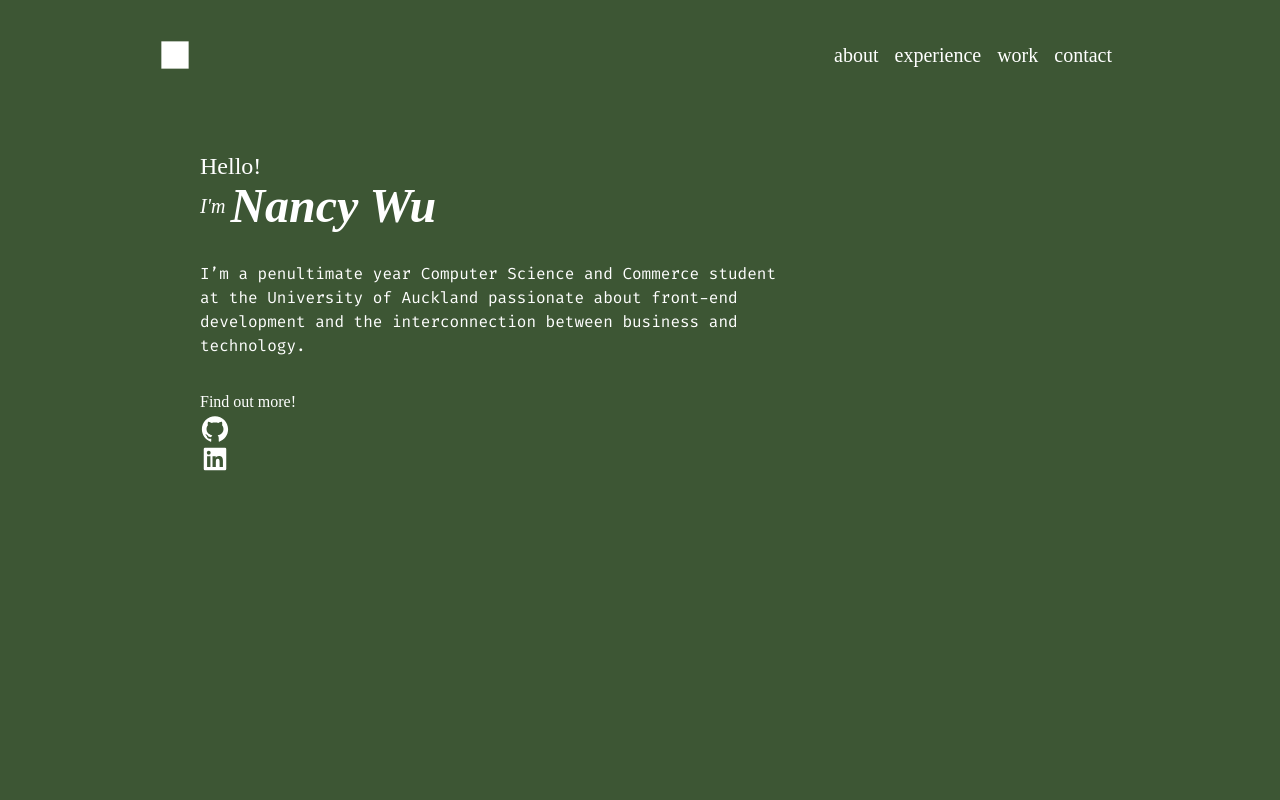
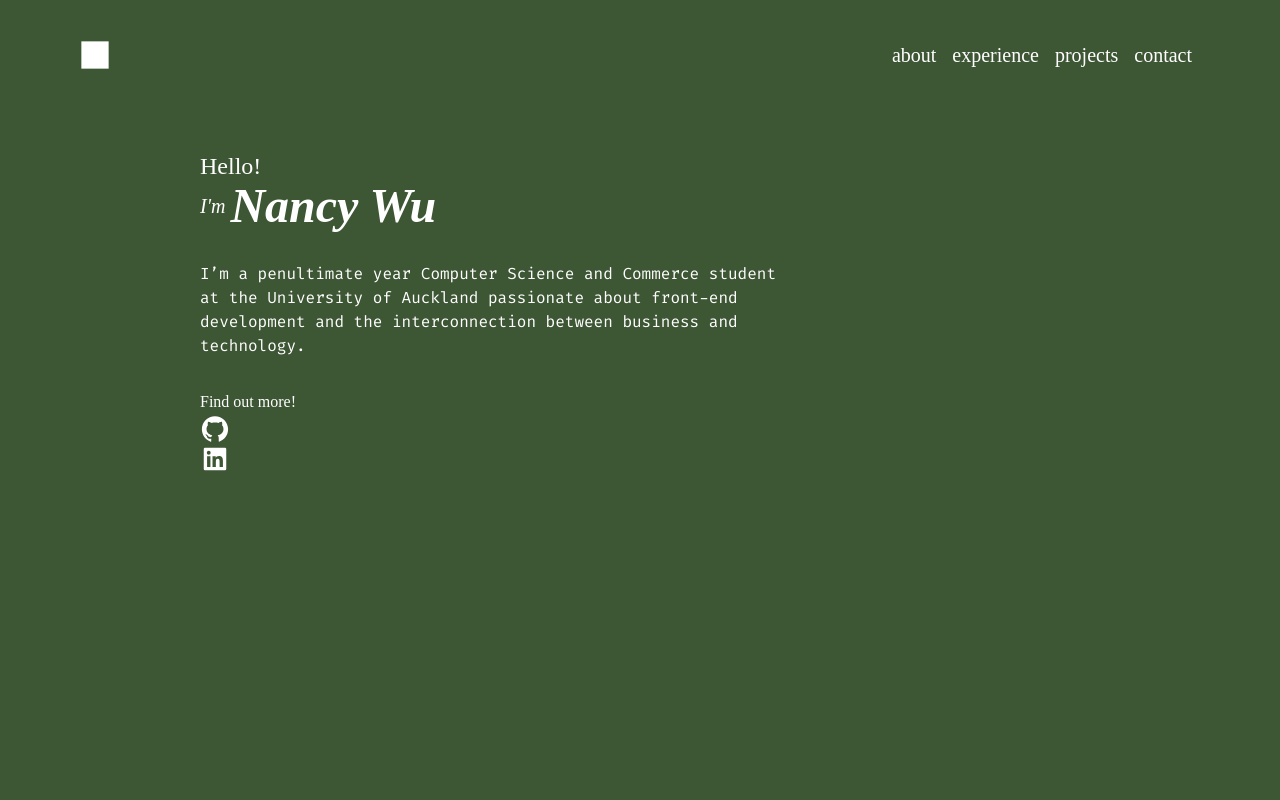
Before and after one commit to nancywu45/nancywu.co.nz, a React (Create React App) app: page / in a window 1280 px wide. Shown: the top 800 px of the page. Built offline with nearby package versions, Linux system fonts and the light colour scheme.

Commit message:
add react router

```diff
--- a/package.json
+++ b/package.json
@@ -12,6 +12,7 @@
     "react": "^18.2.0",
     "react-dom": "^18.2.0",
     "react-icons": "^4.10.1",
+    "react-router-dom": "^6.14.1",
     "react-scripts": "5.0.1",
     "web-vitals": "^2.1.4"
   },
--- /dev/null
+++ b/src/App.js
@@ -0,0 +1,27 @@
+import React from "react";
+import Nav from "./components/Nav";
+import Home from "./pages/Home";
+import About from "./pages/About";
+import Experience from "./pages/Experience";
+import Projects from "./pages/Projects";
+import Contact from "./pages/Contact";
+import { Route, Routes } from "react-router-dom";
+
+function App() {
+  return (
+    <div>
+      <Nav />
+      <div className="container">
+        <Routes>
+          <Route path="/" element={<Home />} />
+          <Route path="/about" element={<About />} />
+          <Route path="/experience" element={<Experience />} />
+          <Route path="/projects" element={<Projects />} />
+          <Route path="/contact" element={<Contact />} />
+        </Routes>
+      </div>
+    </div>
+  );
+}
+
+export default App;
--- a/src/components/Nav.js
+++ b/src/components/Nav.js
@@ -1,30 +1,56 @@
 import React from "react";
+import { Link, useMatch, useResolvedPath } from "react-router-dom";
 import { GiPlainSquare } from "react-icons/gi";
 
 const Nav = () => {
   return (
-    <div className="bg-green px-10 md:px-20 lg:px-40">
+    <div className="bg-green px-10 md:px-20 lg:px-30 sticky top-0">
       <nav className="py-10 text-primary font-main text-xl flex justify-between">
-        <a href="#">
+        <Link to="/">
           <GiPlainSquare className="text-3xl justify-start cursor-pointer" />
-        </a>
+        </Link>
         <ul className="flex items-center">
-          <li className="px-2 hover:underline underline-offset-4">
-            <a href="#">about</a>
-          </li>
-          <li className="px-2 hover:underline underline-offset-4">
-            <a href="#">experience</a>
-          </li>
-          <li className="px-2 hover:underline underline-offset-4">
-            <a href="#">work</a>
-          </li>
-          <li className="px-2 hover:underline underline-offset-4">
-            <a href="#">contact</a>
-          </li>
+          <CustomLink
+            className="px-2 hover:underline underline-offset-4 active:underline"
+            to="./about"
+          >
+            about
+          </CustomLink>
+          <CustomLink
+            className="px-2 hover:underline underline-offset-4 active:underline"
+            to="./experience"
+          >
+            experience
+          </CustomLink>
+          <CustomLink
+            className="px-2 hover:underline underline-offset-4 active:underline"
+            to="./projects"
+          >
+            projects
+          </CustomLink>
+          <CustomLink
+            className="px-2 hover:underline underline-offset-4 active:underline"
+            to="./contact"
+          >
+            contact
+          </CustomLink>
         </ul>
       </nav>
     </div>
   );
 };
 
+function CustomLink({ to, children, ...props }) {
+  const resolvedPath = useResolvedPath(to);
+  const isActive = useMatch({ path: resolvedPath.pathname, end: true });
+
+  return (
+    <li className={isActive === to ? "active" : ""}>
+      <Link to={to} {...props}>
+        {children}
+      </Link>
+    </li>
+  );
+}
+
 export default Nav;
--- a/src/index.js
+++ b/src/index.js
@@ -1,23 +1,28 @@
 import React from "react";
 import ReactDOM from "react-dom/client";
 import "./tailwind.css";
-import Nav from "./components/Nav";
-import Home from "./pages/Home";
-import About from "./pages/About";
-import Experience from "./pages/Experience";
-import Projects from "./pages/Projects";
-import Contact from "./pages/Contact";
+import App from "./App";
+// import Nav from "./components/Nav";
+// import Home from "./pages/Home";
+// import About from "./pages/About";
+// import Experience from "./pages/Experience";
+// import Projects from "./pages/Projects";
+// import Contact from "./pages/Contact";
 import reportWebVitals from "./reportWebVitals";
+import { BrowserRouter } from "react-router-dom";
 
 const root = ReactDOM.createRoot(document.getElementById("root"));
 root.render(
   <React.StrictMode>
-    <Nav />
+    <BrowserRouter>
+      <App />
+    </BrowserRouter>
+    {/* <Nav />
     <Home />
     <About />
     <Experience />
     <Projects />
-    <Contact />
+    <Contact /> */}
   </React.StrictMode>
 );
 
--- a/src/tailwind.css
+++ b/src/tailwind.css
@@ -1,4 +1,25 @@
 @tailwind base;
+
+/* Firefox */
+/* NEEDS EDITING */
+* {
+  scrollbar-width: thin;
+  scrollbar-color: white;
+}
+
+/* Chrome, Edge, and Safari */
+*::-webkit-scrollbar {
+  width: 18px;
+  background-color: #3d5634;
+}
+
+*::-webkit-scrollbar-thumb {
+  background-color: white;
+  border: 5px solid #3d5634;
+  border-radius: 10px;
+  right: 20px;
+}
+
 @tailwind components;
 @tailwind utilities;
 
```
Also changed, not shown: public/nancy.png (added), 1 other file (tests, documents, lock files or other folders).
